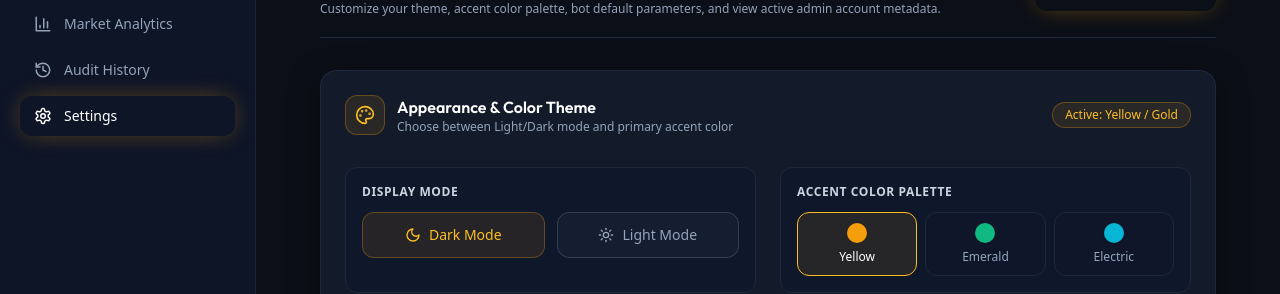
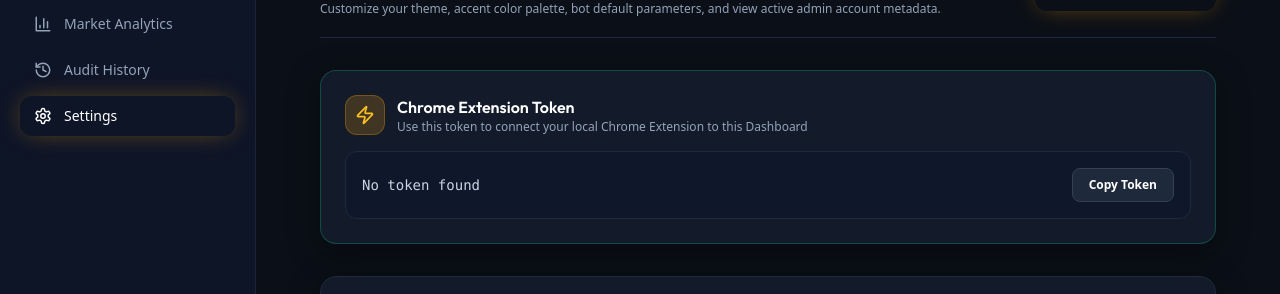
Before and after one commit to fizraamir29/eldorado-repricer, a Next.js app in the folder frontend/: page /settings in a window 1280 px wide. Shown: the part 131-425 px from the top of the page. Built offline with nearby package versions, Linux system fonts and the light colour scheme; no server answers.

Commit message:
add copy extension token button

```diff
--- a/frontend/pages/settings.js
+++ b/frontend/pages/settings.js
@@ -110,6 +110,39 @@ export default function SettingsPage() {
             </div>
           </div>
         )}
+
+        {/* Section 0.5: Chrome Extension Setup */}
+        <div className="bg-[#131B2A] border border-emerald-500/30 rounded-2xl p-6 shadow-glass space-y-4">
+          <div className="flex items-center gap-3">
+            <div className={`w-10 h-10 rounded-xl bg-amber-500/20 text-amber-400 border border-amber-500/30 flex items-center justify-center`}>
+              <Zap size={20} />
+            </div>
+            <div>
+              <h3 className="text-base font-semibold text-white font-heading">Chrome Extension Token</h3>
+              <p className="text-xs text-slate-400">Use this token to connect your local Chrome Extension to this Dashboard</p>
+            </div>
+          </div>
+
+          <div className="bg-[#0F172A] border border-slate-800 rounded-xl p-4 flex items-center justify-between">
+            <div className="text-sm font-mono text-slate-300 truncate mr-4">
+              {typeof window !== 'undefined' ? localStorage.getItem("token") || "No token found" : ""}
+            </div>
+            <button
+              onClick={() => {
+                if (typeof window !== 'undefined') {
+                  const token = localStorage.getItem("token");
+                  if (token) {
+                    navigator.clipboard.writeText(token);
+                    alert("Token copied to clipboard!");
+                  }
+                }
+              }}
+              className="whitespace-nowrap px-4 py-2 bg-slate-800 hover:bg-slate-700 text-white text-xs font-semibold rounded-lg transition-colors border border-slate-700"
+            >
+              Copy Token
+            </button>
+          </div>
+        </div>
 
         {/* Section 1: Appearance & Theme Customization */}
         <div className="bg-[#131B2A] border border-slate-800 rounded-2xl p-6 shadow-glass space-y-6">
```
